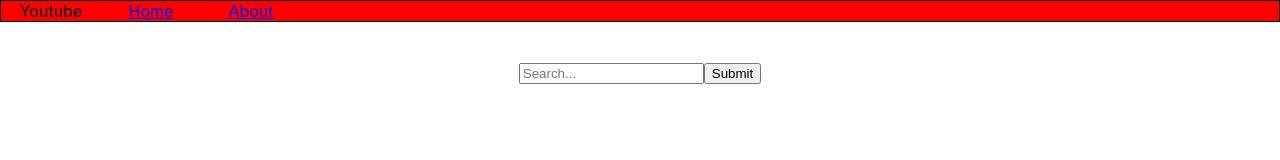
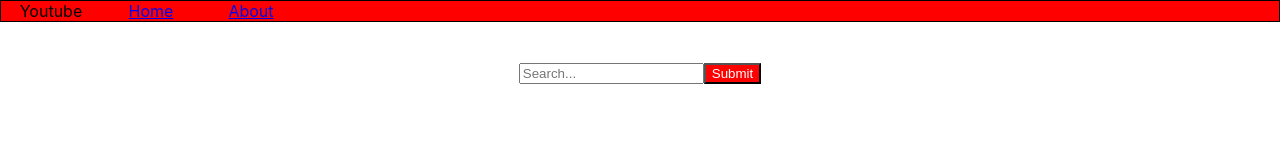
Before and after one commit to TonyH98/youtubeProject, a React (Create React App) app: page / in a window 1280 px wide. Shown: the top 160 px of the page. Built offline with nearby package versions, Linux system fonts and the light colour scheme.

Commit message:
Some more css

```diff
--- a/src/Components/home.css
+++ b/src/Components/home.css
@@ -1,3 +1,8 @@
 .search-feature{
     text-align: center;
 }
+
+button{
+background-color: red;
+color: white
+}
```
